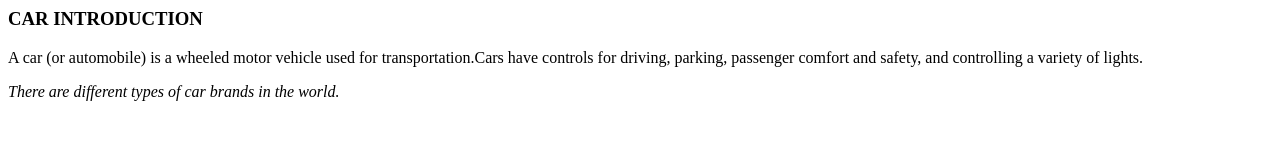
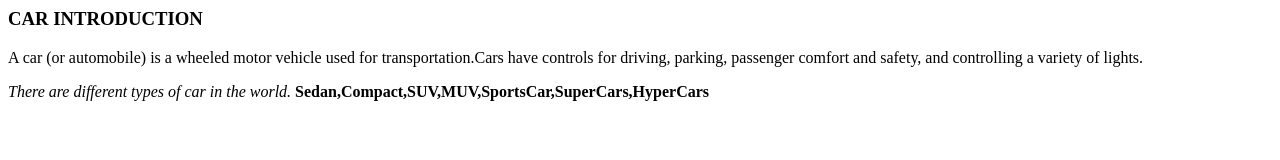
Before and after one commit to ps9769/WSD-Homework-2, a plain HTML site: page index.html in a window 1280 px wide. Drawn offline with Linux system fonts and the light colour scheme.

Commit message:
Bold Tag

```diff
--- a/index.html
+++ b/index.html
@@ -11,8 +11,9 @@
 	     comfort and safety, and controlling a variety of lights.</p>
 
 
-              <i>  There are different types of car brands in the world. </i>
+              <i>  There are different types of car  in the world. </i>
 
 
+               <b> Sedan,Compact,SUV,MUV,SportsCar,SuperCars,HyperCars  </b>
 	</body>
 	</html>
```
